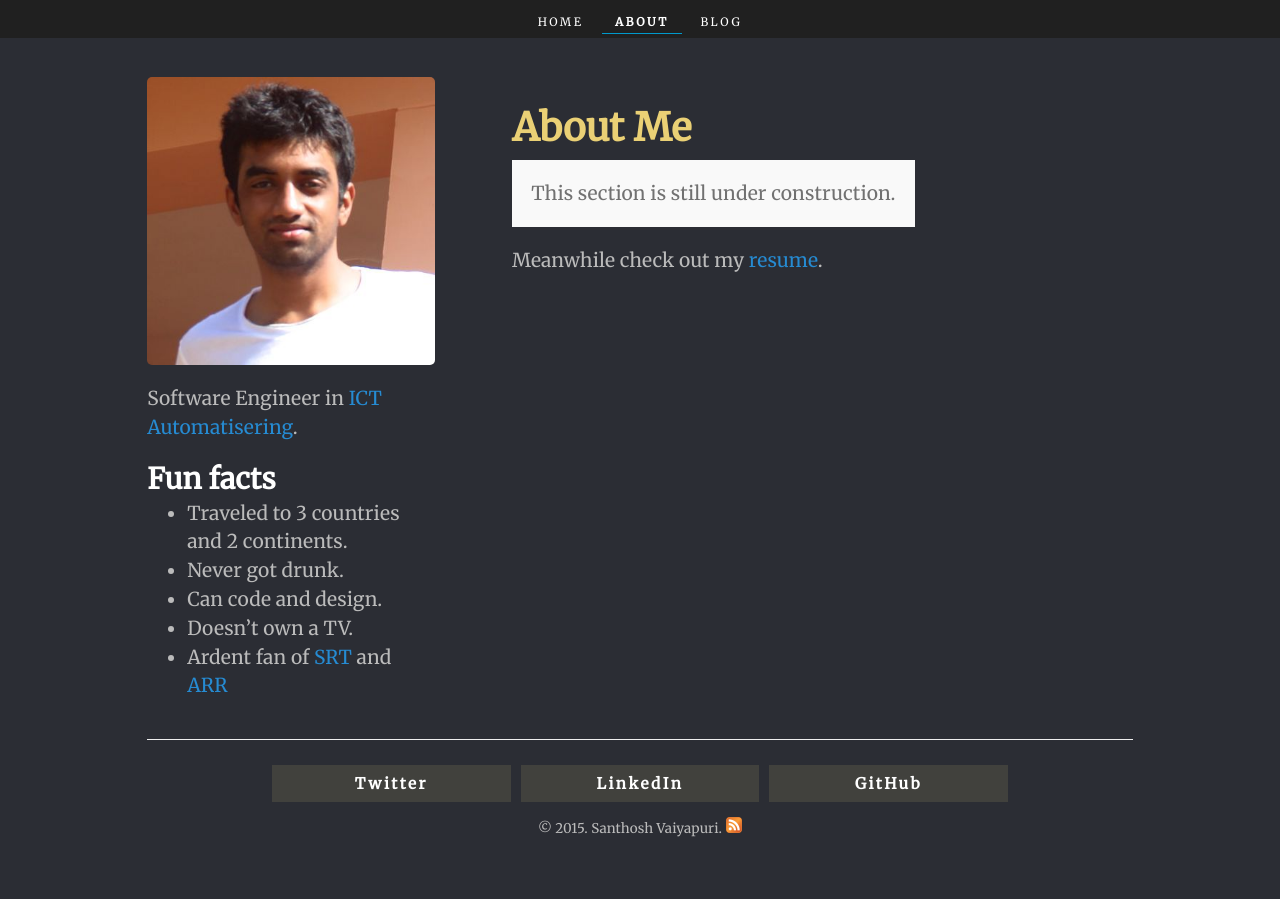
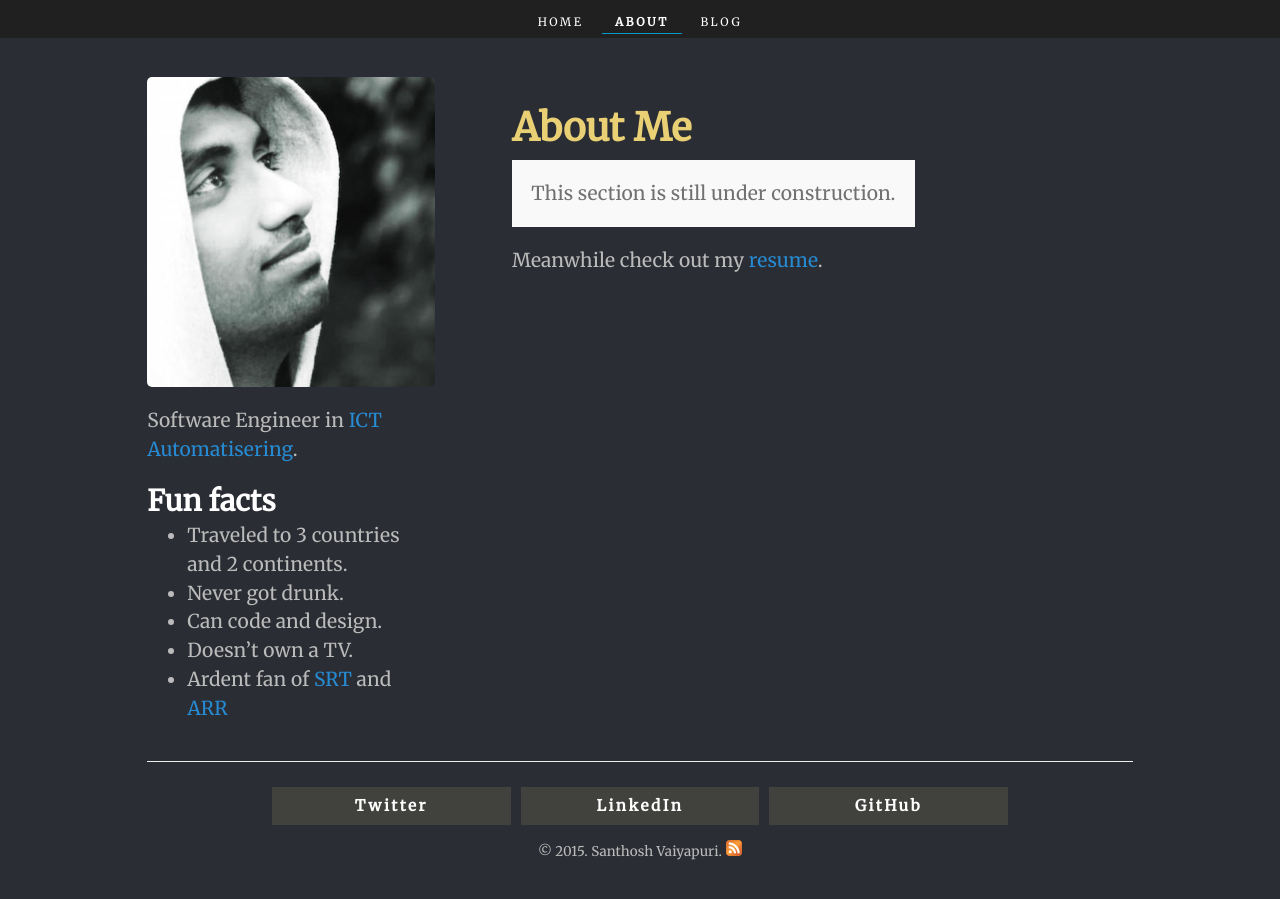
Before and after one commit to santhoshvai/santhoshvai.github.io, a Jekyll site: the page built from about.md, in a window 1280 px wide. Built offline with Jekyll 4.4.1, drawn with Linux system fonts in a browser that asks for light colours; Markdown is read by kramdown in place of the engine named in the settings.

Commit message:
adjusted font sizes for mobile, remove the contact list on mobile, changed the about picture

```diff
--- a/_layouts/about.html
+++ b/_layouts/about.html
@@ -6,12 +6,12 @@
   <body itemscope itemtype="http://schema.org/WebPage">
 
     {% include navbar.html %}
-    <div  id="about-content" class="clearfix">
+    <div id="about-content" class="clearfix">
       <div class="clearfix">
   <div class="asymetrical-columns-left reading-block clearfix">
     <div id="photo-and-caption">
         <div id="photo">
-            <img src="/public/images/profile_photo.jpg" alt="Santhosh's profile photo">
+            <img src="/public/images/profile_photoBW.jpg" alt="Santhosh's profile photo">
           </div>
           <p>Software Engineer in <a href="http://ict.eu/">ICT Automatisering</a>.</p>
     </div>
--- a/index.html
+++ b/index.html
@@ -3,7 +3,6 @@ layout: index
 title: Home
 ---
 
-<!-- Hi, My name is Santhosh. I love to design and develop software. -->
 <h1 id="intro">Hi, my name is Santhosh.<br>I love to design and develop software.</h1>
 <div class="clearfix">
     <div class="column-half clearfix">
--- a/public/css/hyde.css
+++ b/public/css/hyde.css
@@ -102,6 +102,18 @@ html {
   line-height: 1;
   color: #EAD075;
   text-align:center;
+}
+/* Font size adjusts */
+@media screen and (min-width: 1400px) {
+  html {
+    font-size: 137.5%;
+  }
+}
+
+@media (max-width: 480px) {
+  html {
+    font-size: 105%;
+  }
 }
 /* Small-Tablets */
 @media (min-width: 35.5em) {
@@ -227,14 +239,15 @@ html {
 }
 /* the twitter, linkedin.. signature */
 .contact-list {
-  text-align: center;
-  font-size: 0.6rem;
-  margin: 0 auto;
-  padding: 0.2em;
+  display: none;
 }
 @media (min-width: 48em) {
   .contact-list {
     font-size: 0.8rem;
+    text-align: center;
+    margin: 0 auto;
+    padding: 0.2em;
+    display: block;
   }
 }
 .contact-list li {
--- a/public/css/nav.css
+++ b/public/css/nav.css
@@ -102,7 +102,7 @@ nav li a:hover {
     padding-bottom: 0.2rem;
   }
 }
-
+/* Font size adjusts */
 @media screen and (min-width: 1400px) {
   html {
     font-size: 137.5%;
@@ -113,4 +113,13 @@ nav li a:hover {
   html {
     font-size: 105%;
   }
+  h1 {
+      font-size: 160%;
+  }
+  nav {
+      font-size: 140%;
+  }
+  .navbar {
+      line-height: 1.5;
+  }
 }
--- a/public/css/poole.css
+++ b/public/css/poole.css
@@ -48,7 +48,6 @@ body {
 }
 
 html {
-  font-family: "Helvetica Neue", Helvetica, Arial, sans-serif;
   font-size: 16px;
   line-height: 1.5;
 }
```
Also changed, not shown: public/images/profile_photoBW.jpg (added).
